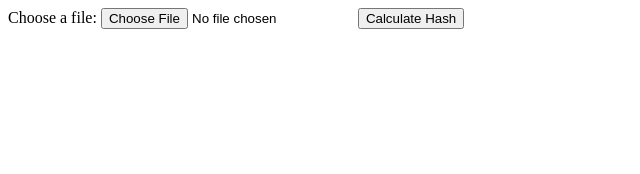
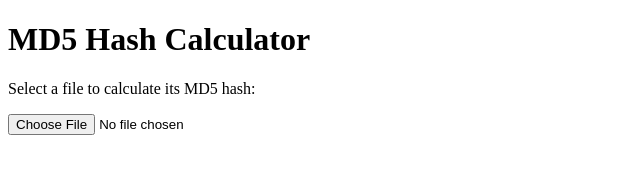
Before and after one commit to curif/AgeOfJoy-ROMCRC, a plain HTML site: page index.html in a window 1280 px wide. Shown: the whole page, without its empty margins (0-640 px from the left). Drawn offline with Linux system fonts and the light colour scheme.

Commit message:
new intent

```diff
--- a/index.html
+++ b/index.html
@@ -1,51 +1,36 @@
-<!-- HTML for file input form -->
-<form>
-  <label for="file-input">Choose a file:</label>
-  <input type="file" id="file-input" name="file-input" />
-  <button type="button" onclick="calculateHash()">Calculate Hash</button>
-</form>
+<!doctype html>
+<html>
+  <head>
+    <title>MD5 Hash Calculator</title>
+  </head>
+  <body>
+    <h1>MD5 Hash Calculator</h1>
+    <p>Select a file to calculate its MD5 hash:</p>
+    <input type="file" id="file-input" />
+    <pre id="output"></pre>
 
-<!-- HTML element to display the calculated hash -->
-<p id="hash-output"></p>
+    <script>
+      const fileInput = document.getElementById('file-input');
+      const output = document.getElementById('output');
 
-<script>
-  // Function to calculate the hash of the selected file
-  async function calculateHash() {
-    // Get the file input element
-    const fileInput = document.getElementById('file-input');
+      fileInput.addEventListener('change', (event) => {
+        const file = event.target.files[0];
 
-    // Check if a file has been selected
-    if (fileInput.files.length === 0) {
-      alert('Please select a file to calculate the hash for.');
-      return;
-    }
+        if (file) {
+          const reader = new FileReader();
+          reader.onload = (event) => {
+            // Convert the file data to a typed array
+            const data = new Uint8Array(event.target.result);
 
-    // Get the selected file
-    const file = fileInput.files[0];
+            // Calculate the MD5 hash of the file data
+            const hash = md5(data);
 
-    // Create a new FileReader to read the file
-    const reader = new FileReader();
-
-    // Calculate the hash when the file has been read
-    reader.onload = async () => {
-      // Get the file content
-      const fileData = reader.result;
-
-      // Use the Crypto API to create a hash of the file data
-      const hash = crypto.subtle.digest('SHA-1', fileData);
-
-      // Convert the hash to a hexadecimal string
-      const hexHash = Array.from(new Uint8Array(hash))
-        .map(b => b.toString(16).padStart(2, '0'))
-        .join('');
-
-      // Get the output element and set its text to the calculated hash
-      const output = document.getElementById('hash-output');
-      output.innerText = 'Hash: ' + hexHash;
-      console.log(hexHash);
-    }
-
-    // Read the file as a binary string
-    reader.readAsArrayBuffer(file);
-  }
-</script>
+            // Display the hash in the output element
+            output.innerText = hash;
+          };
+          reader.readAsArrayBuffer(file);
+        }
+      });
+    </script>
+  </body>
+</html>
```
